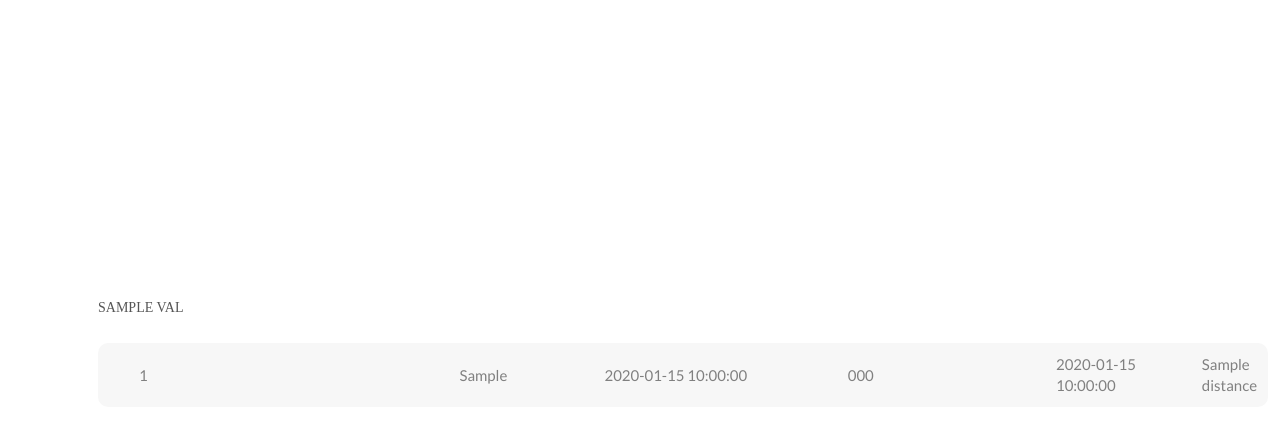
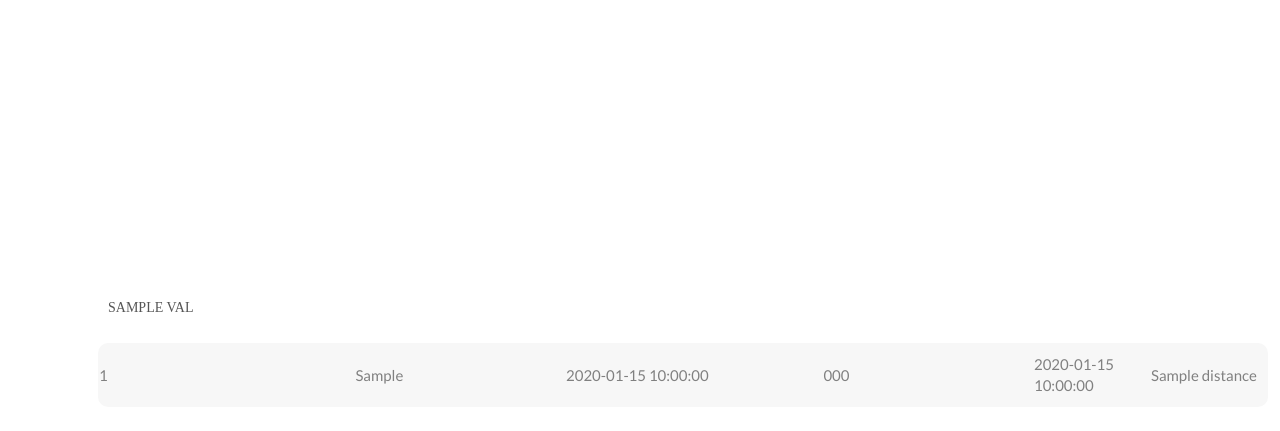
Before and after one commit to bramsay3/proximity_secure, a Flask app: template flask/flask_app/templates/Table_Fixed_Header/temp.html in a window 1280 px wide; the page is wider, and only the part inside the window is pictured. Shown: the top 431 px of that part. Run offline with Flask 2, Linux system fonts and the light colour scheme; the template is opened without the code that fills it: most values are stand-ins (such as "Sample title", 1, 10 or a date in 2020); lists and menus that the app fills with data are empty; some libraries are stand-ins or nearby versions; some web fonts are replaced.

Commit message:
modified the table structure

```diff
--- a/flask/flask_app/static/Table_Fixed_Header/css/main.css
+++ b/flask/flask_app/static/Table_Fixed_Header/css/main.css
@@ -175,13 +175,17 @@ th, td {
   padding-right: 10px;
 }
 
+.column0 {
+  width: 10%;
+  padding-left: 10px;
+}
+
 .column1 {
-  width: 33%;
-  padding-left: 40px;
+  width: 22%;
 }
 
 .column2 {
-  width: 13%;
+  width: 18%;
 }
 
 .column3 {
@@ -189,11 +193,11 @@ th, td {
 }
 
 .column4 {
-  width: 19%;
+  width: 18%;
 }
 
 .column5 {
-  width: 13%;
+  width: 10%;
 }
 
 .table100-head th {
--- a/flask/flask_app/views.py
+++ b/flask/flask_app/views.py
@@ -25,13 +25,15 @@ def table():
            def stringify_loc(location_json):
                       lng = location_json['lng']
                       lat = location_json['lat']
-                      string = 'Lat: {}   Lng: {}'.format(lng,lat)
+                      string = 'Lat: {}   Lng: {}'.format(round(lng,2),round(lat,2))
                       return string
 
            phone_loc_str = stringify_loc(row['PHONE_LOC'])
            trans_loc_str = stringify_loc(row['TRANS_LOC'])
+           distance = round(row['distance'],2)
            row['PHONE_LOC'] = phone_loc_str
            row['TRANS_LOC'] = trans_loc_str
+           row['distance'] = distance
            return row
 
        rows = list(map(lambda row:stringify_query(row),results))
```
Also changed, not shown: 1 other file.
